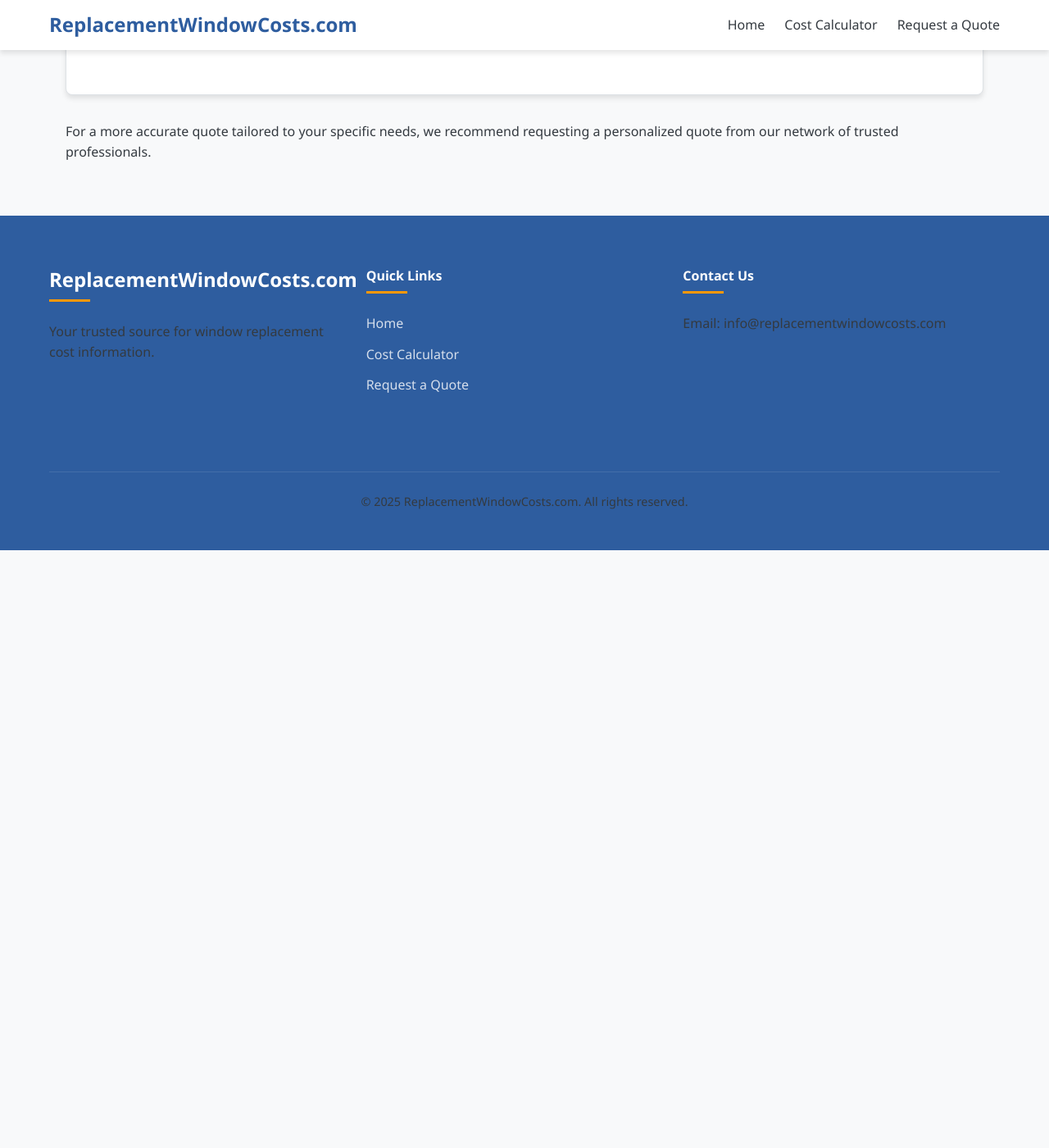
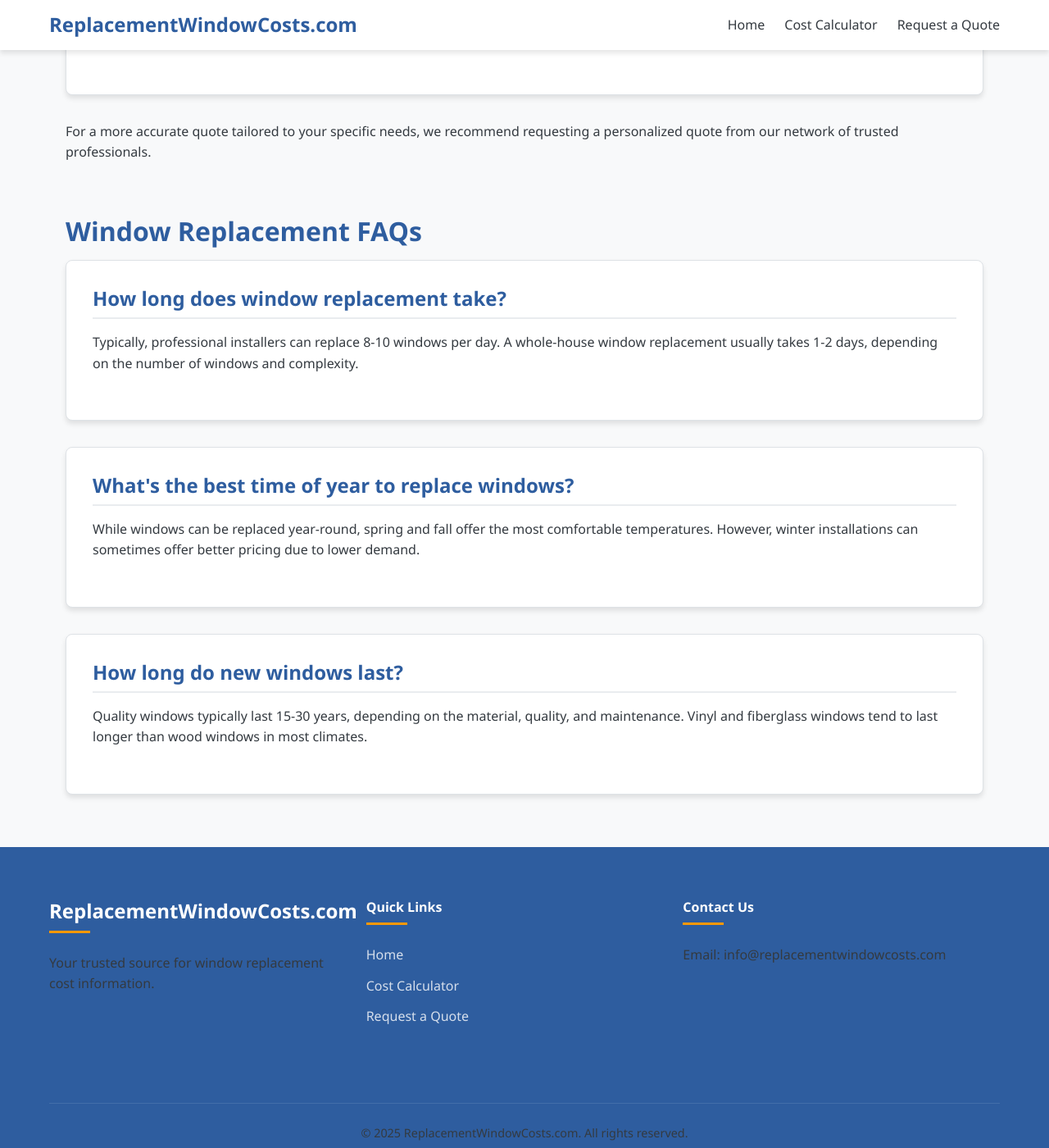
Before and after one commit to tim-amredev/replacement-window-costs, a Jekyll site: the page built from calculator.html, in a window 1280 px wide and 1400 px high, scrolled down 872 px. Shown: the whole window at 82% size. Built offline with Jekyll 4.4.1, drawn with Linux system fonts in a browser that asks for light colours; before the commit the page ends 1543 px from its top, so only the background shows below that.

Commit message:
Update calculator.html

```diff
--- a/calculator.html
+++ b/calculator.html
@@ -7,8 +7,8 @@ custom_js:
 
 <section class="container">
   <div class="section">
-    <h1>Window Replacement Cost Calculator</h1>
-    <p>Use our calculator to estimate the cost of your window replacement project. Enter the details below to get an instant estimate.</p>
+    <h1 class="text-center">Window Replacement Cost Calculator</h1>
+    <p class="text-center">Use our calculator to estimate the cost of your window replacement project. Enter the details below to get an instant estimate.</p>
 
     <div class="card">
       <form id="calculator-form">
@@ -50,7 +50,7 @@ custom_js:
           </select>
         </div>
 
-        <button type="submit" class="btn btn-primary">Calculate Cost</button>
+        <button type="submit" class="btn btn-primary" style="width: 100%;">Calculate Cost</button>
       </form>
 
       <div id="calculator-result" class="calculator-result" style="display: none;">
@@ -77,4 +77,23 @@ custom_js:
 
     <p>For a more accurate quote tailored to your specific needs, we recommend requesting a personalized quote from our network of trusted professionals.</p>
   </div>
+
+  <div class="section">
+    <h2>Window Replacement FAQs</h2>
+
+    <div class="card">
+      <h3>How long does window replacement take?</h3>
+      <p>Typically, professional installers can replace 8-10 windows per day. A whole-house window replacement usually takes 1-2 days, depending on the number of windows and complexity.</p>
+    </div>
+
+    <div class="card">
+      <h3>What's the best time of year to replace windows?</h3>
+      <p>While windows can be replaced year-round, spring and fall offer the most comfortable temperatures. However, winter installations can sometimes offer better pricing due to lower demand.</p>
+    </div>
+
+    <div class="card">
+      <h3>How long do new windows last?</h3>
+      <p>Quality windows typically last 15-30 years, depending on the material, quality, and maintenance. Vinyl and fiberglass windows tend to last longer than wood windows in most climates.</p>
+    </div>
+  </div>
 </section>
```
